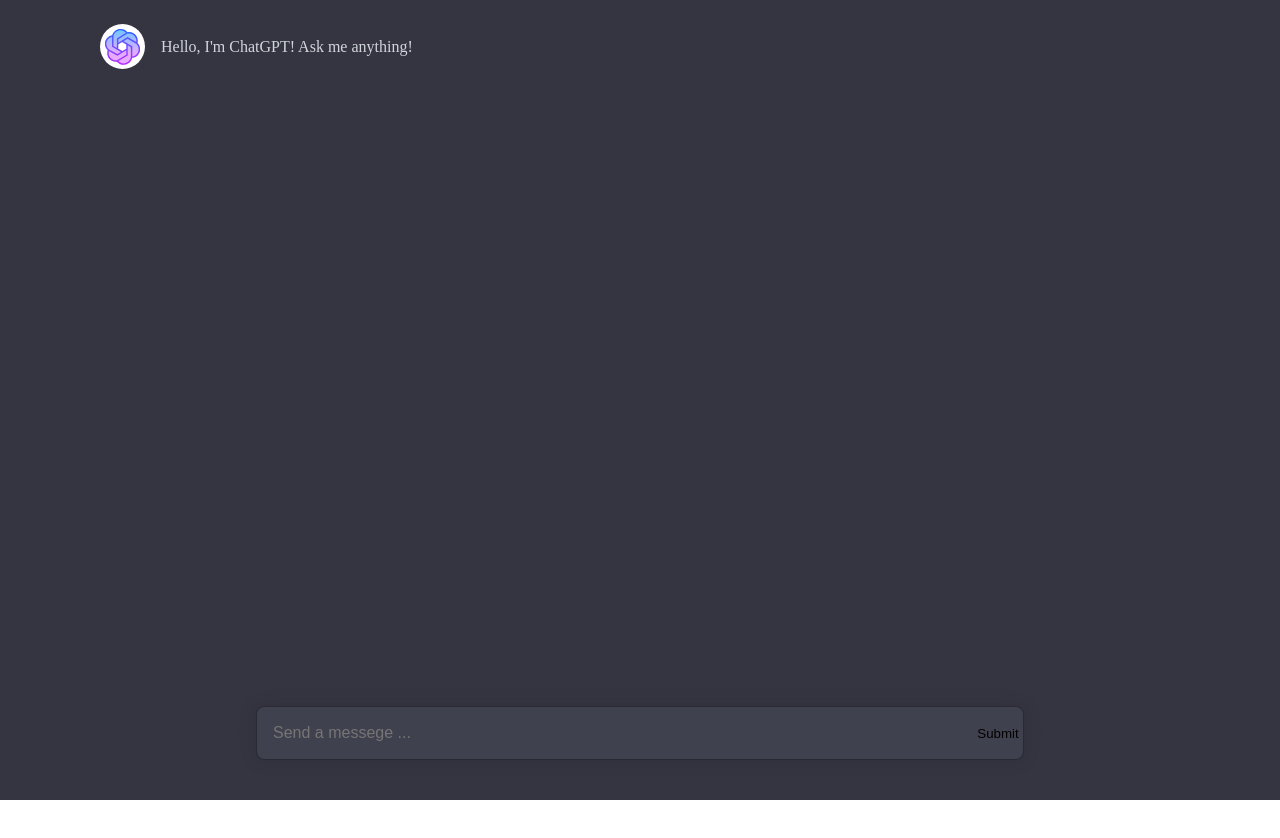
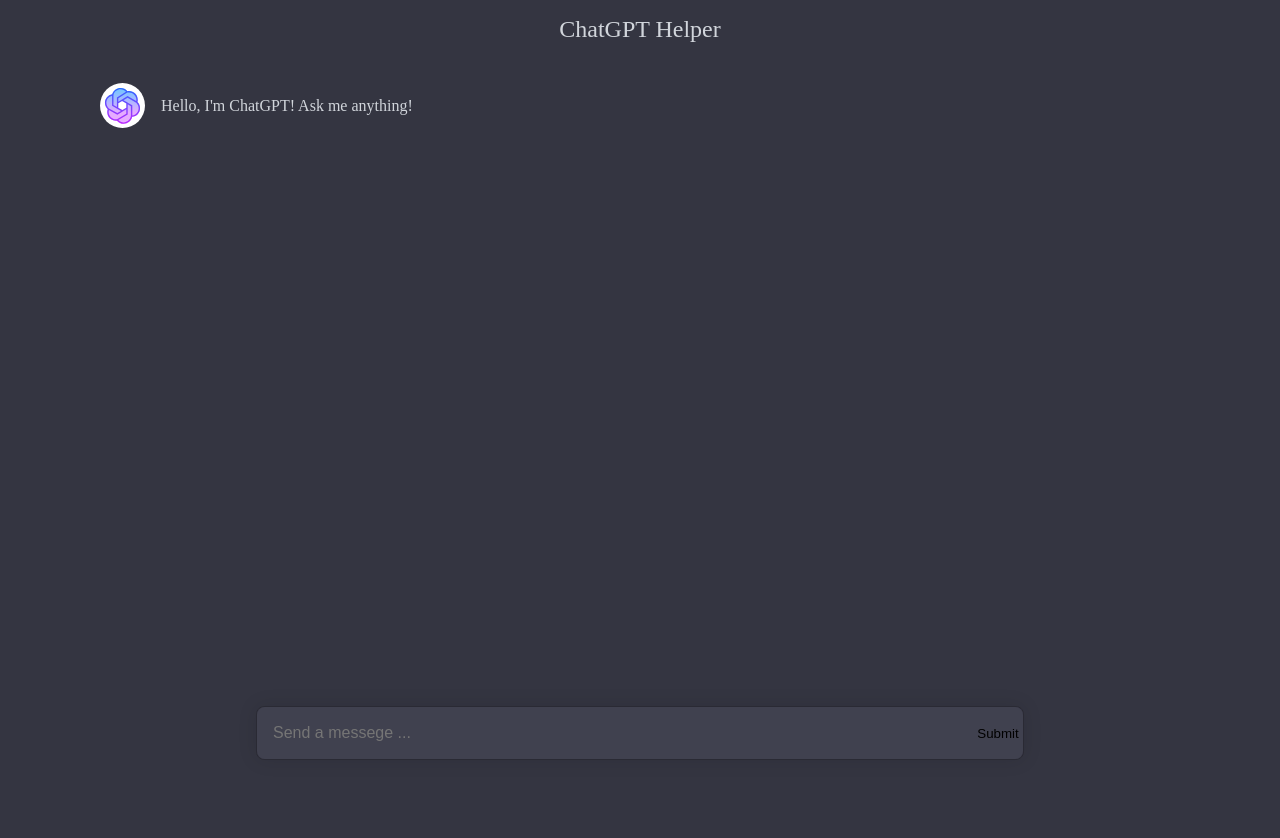
Before and after one commit to lewKcoder/chat-supporter, a Next.js app: page / in a window 1280 px wide. Shown: the top 838 px of the page. Before the commit the page ends 800 px from the top, so only its background shows below. Built offline with nearby package versions, Linux system fonts and the light colour scheme.

Commit message:
Added header

```diff
--- /dev/null
+++ b/src/components/header/header.tsx
@@ -0,0 +1,13 @@
+import Link from 'next/link';
+import { FunctionComponent } from 'react';
+import styles from './styles.module.scss';
+
+export const Header: FunctionComponent = () => {
+  return (
+    <div className={styles.container}>
+      <Link href="/" className={styles.link}>
+        ChatGPT Helper
+      </Link>
+    </div>
+  );
+};
--- /dev/null
+++ b/src/components/header/index.ts
@@ -0,0 +1 @@
+export { Header } from './header';
--- /dev/null
+++ b/src/components/header/styles.module.scss
@@ -0,0 +1,10 @@
+.container {
+  padding: 16px;
+  text-align: center;
+  font-size: 24px;
+  background-color: #343541;
+}
+
+.link {
+  color: #d1d5db;
+}
--- a/src/pages/index.tsx
+++ b/src/pages/index.tsx
@@ -1,5 +1,6 @@
 import Head from 'next/head';
 import { LayoutChat } from '@/layouts/chat';
+import { Header } from '@/components/header';
 
 export default function Home() {
   return (
@@ -10,6 +11,7 @@
         <meta name="viewport" content="width=device-width, initial-scale=1" />
         <link rel="icon" href="/favicon.ico" />
       </Head>
+      <Header />
       <LayoutChat />
     </>
   );
```
